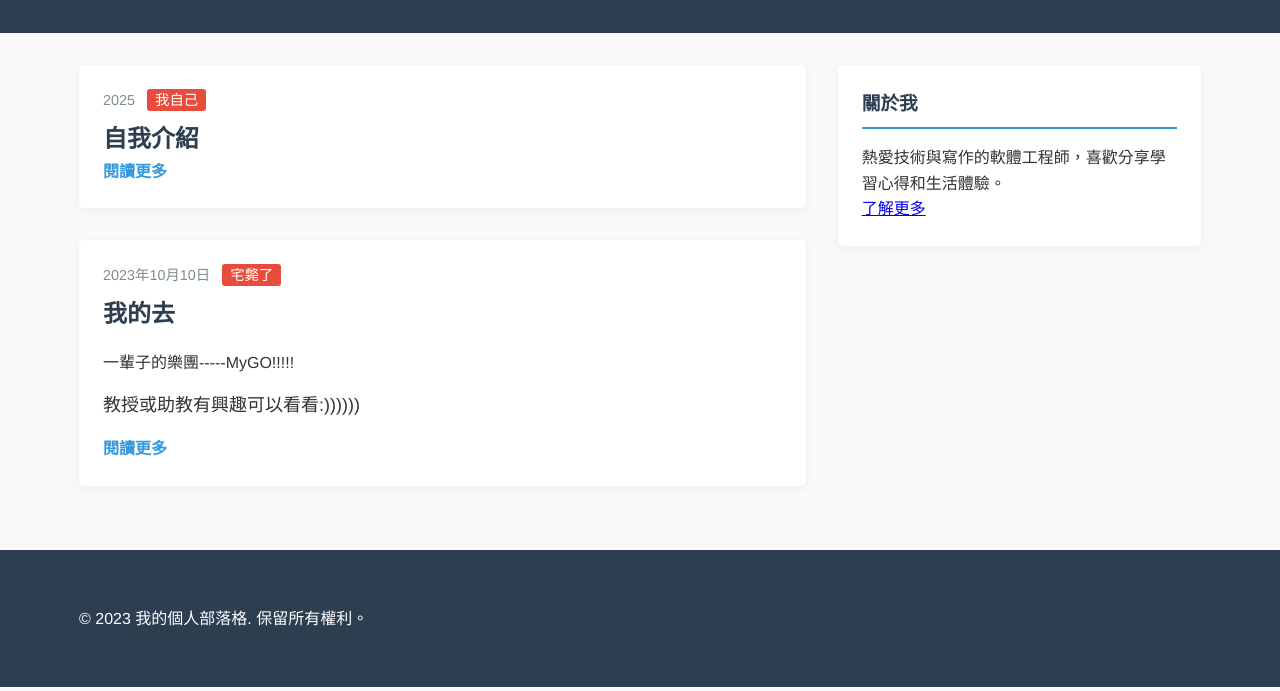
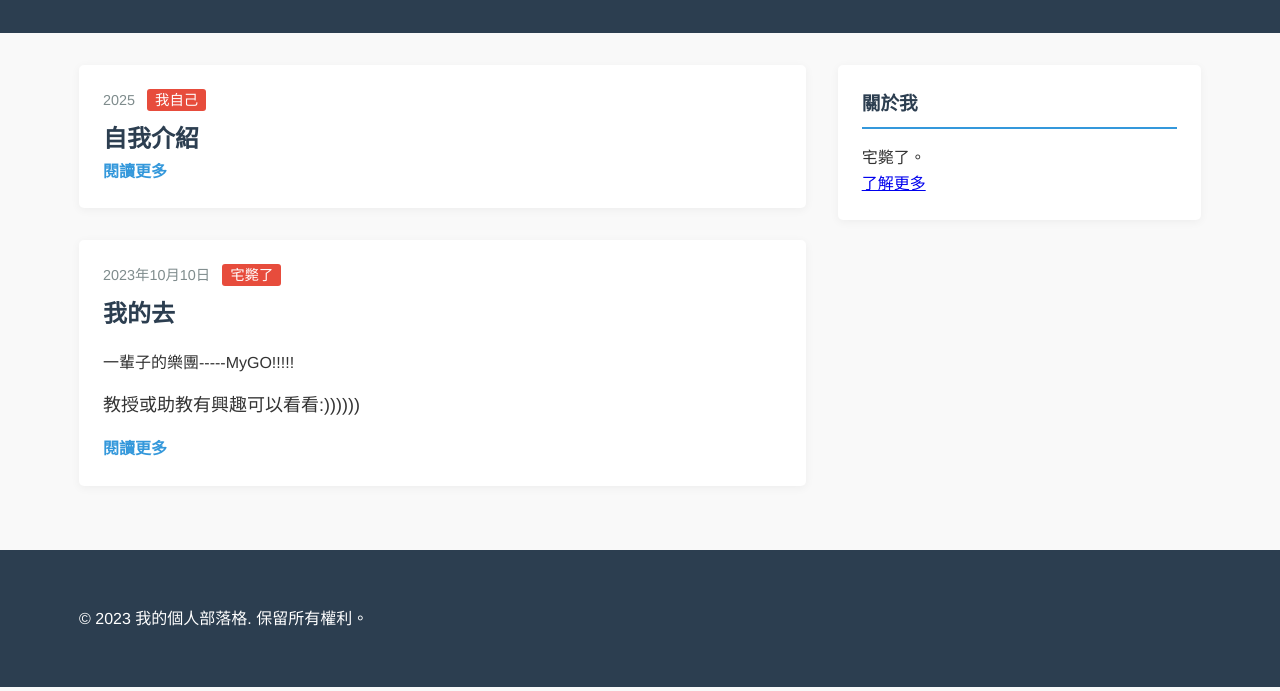
Before and after one commit to raybon114514/raybon114514.github.io, a plain HTML site: page index.html in a window 1280 px wide. Shown: the part 109-800 px from the top of the page. Drawn offline with Linux system fonts and the light colour scheme.

Commit message:
Update index.html
lollool

```diff
--- a/index.html
+++ b/index.html
@@ -48,7 +48,7 @@
         <aside class="sidebar">
             <div class="about-widget">
                 <h3>關於我</h3>
-                <p>熱愛技術與寫作的軟體工程師，喜歡分享學習心得和生活體驗。</p>
+                <p>宅斃了。</p>
                 <a href="about.html">了解更多</a>
             </div>
         </aside>
```
